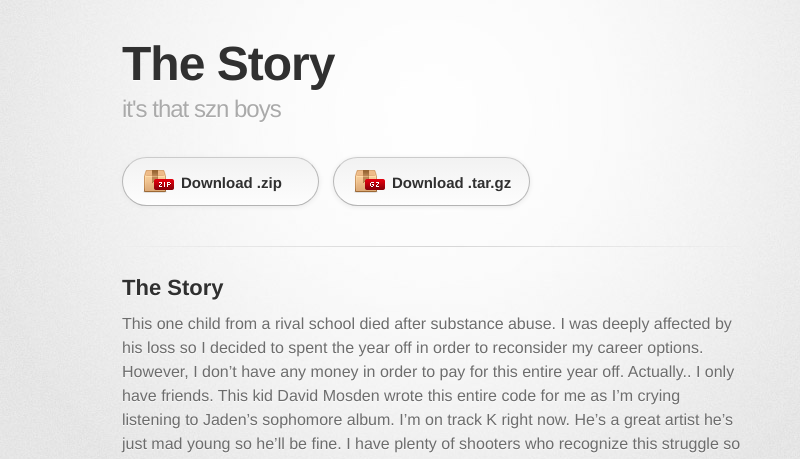
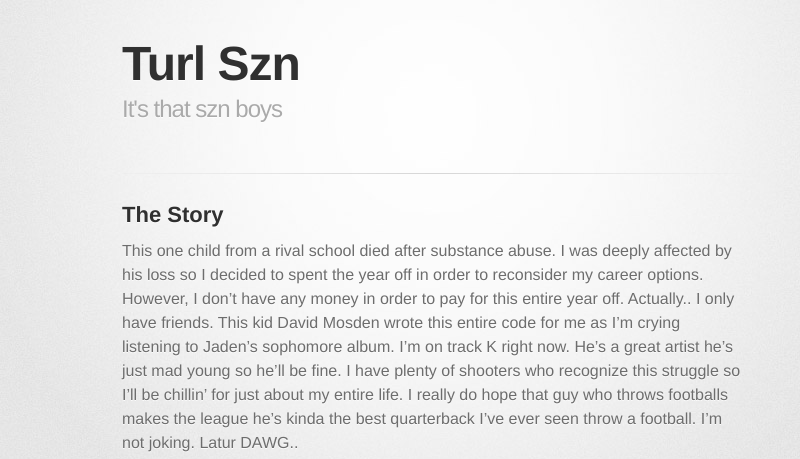
Before and after one commit to turl-szn/TurlSzn, a Jekyll site: the page built from index.md, in a window 1280 px wide. Shown: the top 459 px of the page, without its empty margins (208-1008 px from the left). Built offline with Jekyll 4.4.1, drawn with Linux system fonts in a browser that asks for light colours; some web fonts are replaced; our own code applies the rules of GitHub Pages for plain Markdown files.

Commit message:
Update default.html

```diff
--- a/_layouts/default.html
+++ b/_layouts/default.html
@@ -18,22 +18,10 @@
       <div class="inner">
 
         <header>
-          <h1>{{ page.title | default: site.title | default: site.github.repository_name }}</h1>
-          <h2>{{ page.description | default: site.description | default: site.github.project_tagline }}</h2>
+          <h1>Turl Szn</h1>
+          <h2>It's that szn boys</h2>
         </header>
-        <section id="downloads" class="clearfix">
-          {% if site.show_downloads %}
-          <a href="{{ site.github.zip_url }}" id="download-zip" class="button"><span>Download .zip</span></a>
-          <a href="{{ site.github.tar_url }}" id="download-tar-gz" class="button"><span>Download .tar.gz</span></a>
-          {% endif %}
-	{% if site.github.public %}
-	  {% if site.github.is_project_page %}
-          <a href="{{ site.github.repository_url }}" id="view-on-github" class="button"><span>View on GitHub</span></a>
-	  {% else %}
-          <a href="{{ site.github.owner_url }}" id="view-on-github" class="button"><span>View on GitHub</span></a>
-	  {% endif %}
-	{% endif %}
-        </section>
+
         <hr>
         <section id="main_content">
           {{ content }}
```
